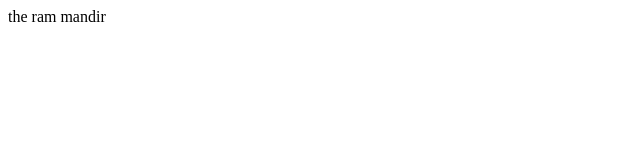
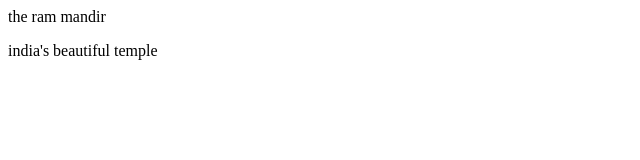
Before and after one commit to Shivam-makwane/localrepo, a plain HTML site: page index.html in a window 1280 px wide. Shown: the whole page, without its empty margins (0-640 px from the left). Drawn offline with Linux system fonts and the light colour scheme.

Commit message:
new feature add

```diff
--- a/index.html
+++ b/index.html
@@ -1 +1,2 @@
 <p>the ram mandir</p>
+<p>india's beautiful temple</p>
```
